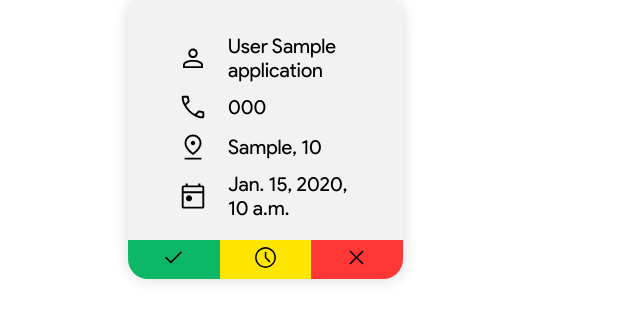
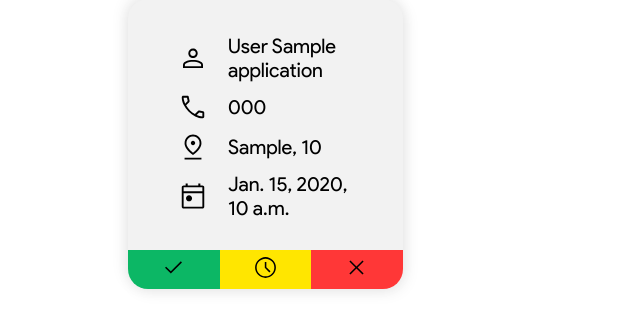
Before and after one commit to uicodee/web_leoconsulting, a Django app: template panel/templates/panel/admin.html in a window 1280 px wide. Shown: the part 161-495 px from the top of the page, without its empty margins (0-640 px from the left). Run offline with Django 4.2, Linux system fonts and the light colour scheme; the template is opened without the code that fills it: values that come from a table or form of the project are taken from there, others are empty; tables that the repository leaves empty hold one stand-in row (values such as "Sample post").

Commit message:
requirements

```diff
--- a/static/css/admin.css
+++ b/static/css/admin.css
@@ -118,6 +118,9 @@ body {
   box-shadow: 3px 3px 15px rgba(0, 0, 0, 0.08),
     -3px -3px 15px rgba(0, 0, 0, 0.08);
   border-radius: 20px;
+  display: flex;
+  flex-direction: column;
+  justify-content: space-between;
 }
 .user__info{
     padding: 2.5rem 5rem 0 5rem;
@@ -142,7 +145,6 @@ body {
     border: none;
     padding: .5rem 0;
     cursor: pointer;
-    text-align: center;
 }
 .check{
     background-color: #0CB765;
```
